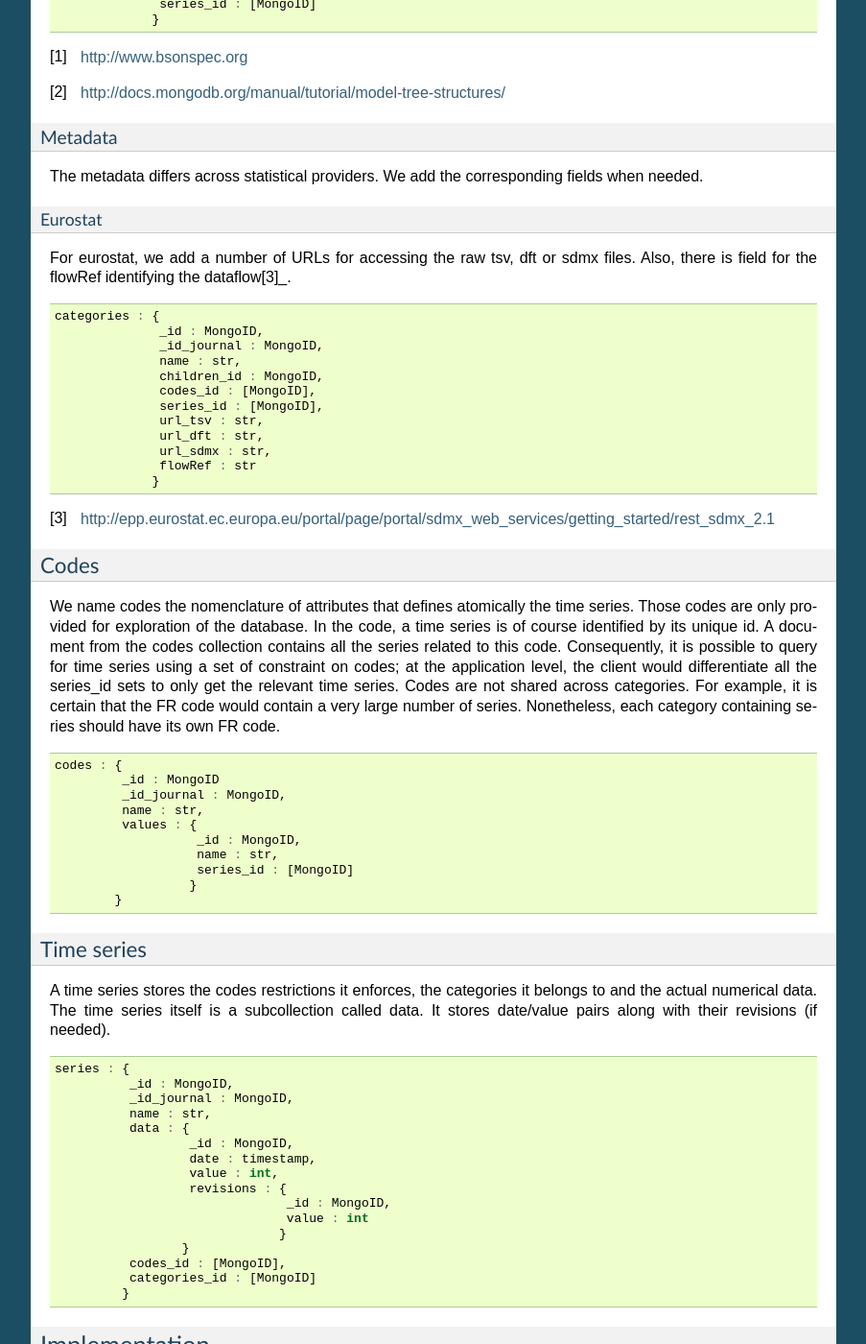
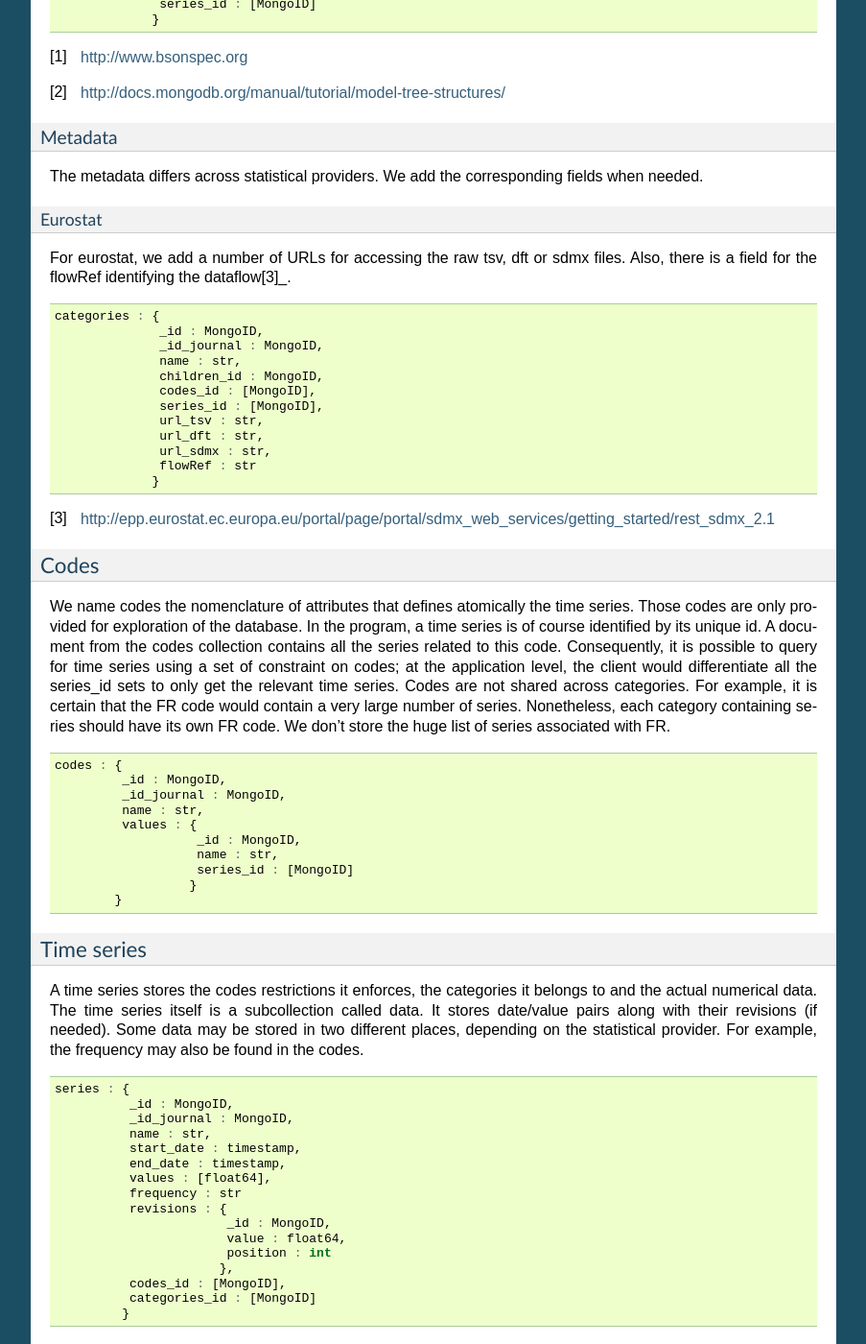
Before and after one commit to Widukind/dlstats, a Sphinx documentation site: the page built from documentation/database.rst, in a window 1280 px wide and 1400 px high, scrolled down 782 px. Shown: the whole window at 96% size, without its empty margins (198-1101 px from the left). Built offline with Sphinx 7.4.7, drawn with Linux system fonts in a browser that asks for light colours; formulas are drawn with MathJax 3.

Commit message:
Typos, database refactoring

```diff
--- a/documentation/database.rst
+++ b/documentation/database.rst
@@ -51,7 +51,7 @@ The metadata differs across statistical providers. We add the corresponding fiel
 
 Eurostat
 ~~~~~~~~
-For eurostat, we add a number of URLs for accessing the raw tsv, dft or sdmx files. Also, there is field for the flowRef identifying the dataflow[3]_.
+For eurostat, we add a number of URLs for accessing the raw tsv, dft or sdmx files. Also, there is a field for the flowRef identifying the dataflow[3]_.
 
 .. code:: javascript
 
@@ -72,13 +72,13 @@ For eurostat, we add a number of URLs for accessing the raw tsv, dft or sdmx fil
 
 Codes
 _____
-We name codes the nomenclature of attributes that defines atomically the time series. Those codes are only provided for exploration of the database. In the code, a time series is of course identified by its unique id. A document from the codes collection contains all the series related to this code. Consequently, it is possible to query for time series using a set of constraint on codes; at the application level, the client would differentiate all the series_id sets to only get the relevant time series.
-Codes are not shared across categories. For example, it is certain that the FR code would contain a very large number of series. Nonetheless, each category containing series should have its own FR code.
+We name codes the nomenclature of attributes that defines atomically the time series. Those codes are only provided for exploration of the database. In the program, a time series is of course identified by its unique id. A document from the codes collection contains all the series related to this code. Consequently, it is possible to query for time series using a set of constraint on codes; at the application level, the client would differentiate all the series_id sets to only get the relevant time series.
+Codes are not shared across categories. For example, it is certain that the FR code would contain a very large number of series. Nonetheless, each category containing series should have its own FR code. We don't store the huge list of series associated with FR.
 
 .. code:: javascript
 
  codes : {
-          _id : MongoID
+          _id : MongoID,
           _id_journal : MongoID,
           name : str,
           values : {
@@ -91,7 +91,7 @@ Codes are not shared across categories. For example, it is certain that the FR c
 Time series
 ___________
 
-A time series stores the codes restrictions it enforces, the categories it belongs to and the actual numerical data. The time series itself is a subcollection called data. It stores date/value pairs along with their revisions (if needed).
+A time series stores the codes restrictions it enforces, the categories it belongs to and the actual numerical data. The time series itself is a subcollection called data. It stores date/value pairs along with their revisions (if needed). Some data may be stored in two different places, depending on the statistical provider. For example, the frequency may also be found in the codes.
 
 .. code:: javascript
 
@@ -99,15 +99,15 @@ A time series stores the codes restrictions it enforces, the categories it belon
            _id : MongoID,
            _id_journal : MongoID,
            name : str,
-           data : {
-                   _id : MongoID,
-                   date : timestamp,
-                   value : int,
-                   revisions : {
-                                _id : MongoID,
-                                value : int
-                               }
-                  }
+           start_date : timestamp,
+           end_date : timestamp,
+           values : [float64],
+           frequency : str
+           revisions : {
+                        _id : MongoID,
+                        value : float64,
+                        position : int
+                       },
            codes_id : [MongoID],
            categories_id : [MongoID]
           }
```
